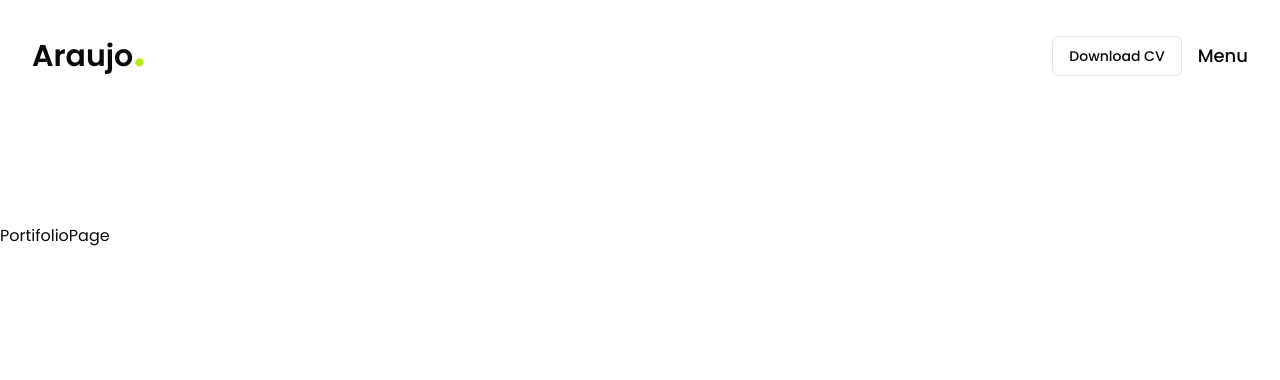
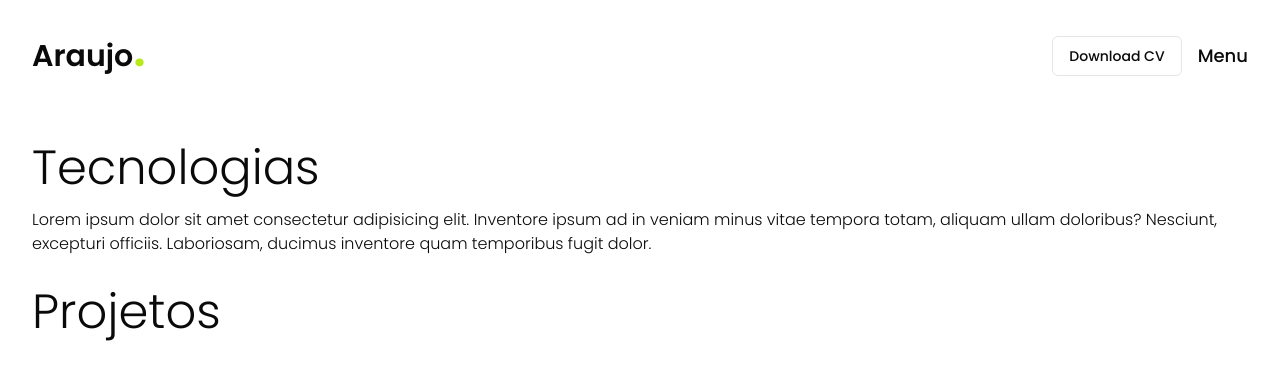
Before and after one commit to araujoerick/portifolio, a Next.js app: page /portifolio in a window 1280 px wide. Shown: the top 380 px of the page. Built offline with nearby package versions, Linux system fonts and the light colour scheme.

Commit message:
✨ feat: add initial portifolio page

```diff
--- a/app/portifolio/page.tsx
+++ b/app/portifolio/page.tsx
@@ -1,5 +1,23 @@
 const PortifolioPage = () => {
-  return <section className="mt-28">PortifolioPage</section>;
+  return (
+    <section className="flex justify-center">
+      <div className="container space-y-8 p-8">
+        <div className="space-y-4">
+          <h1 className="text-5xl font-extralight">Tecnologias</h1>
+          <p className="font-light">
+            Lorem ipsum dolor sit amet consectetur adipisicing elit. Inventore
+            ipsum ad in veniam minus vitae tempora totam, aliquam ullam
+            doloribus? Nesciunt, excepturi officiis. Laboriosam, ducimus
+            inventore quam temporibus fugit dolor.
+          </p>
+        </div>
+
+        <div className="space-y-4">
+          <h1 className="text-5xl font-extralight">Projetos</h1>
+        </div>
+      </div>
+    </section>
+  );
 };
 
 export default PortifolioPage;
```
